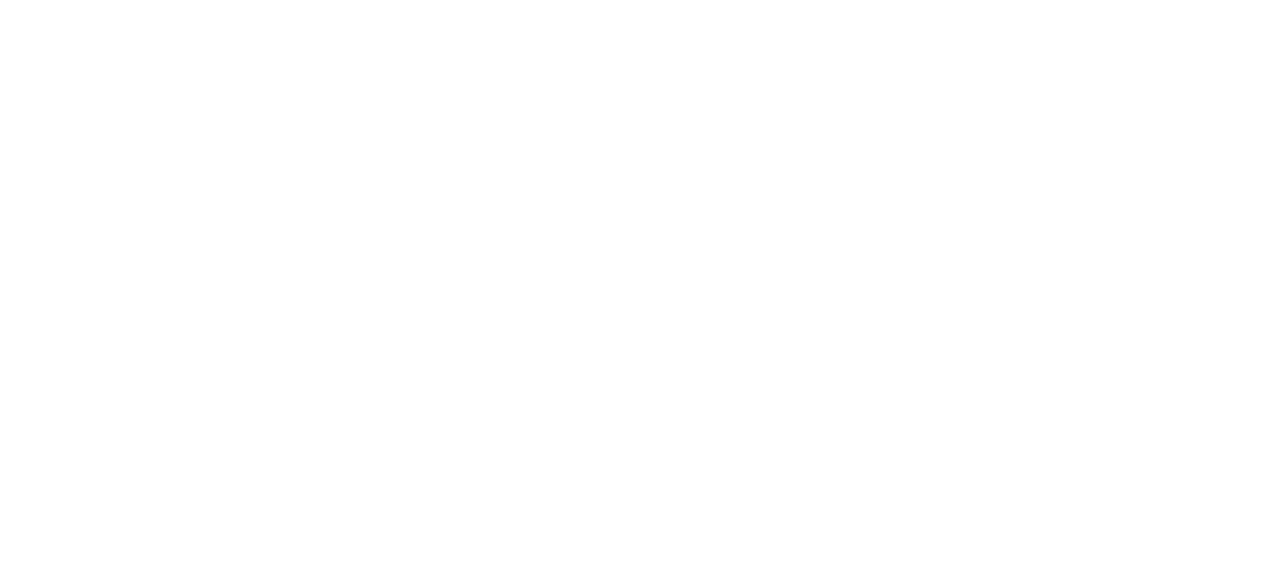
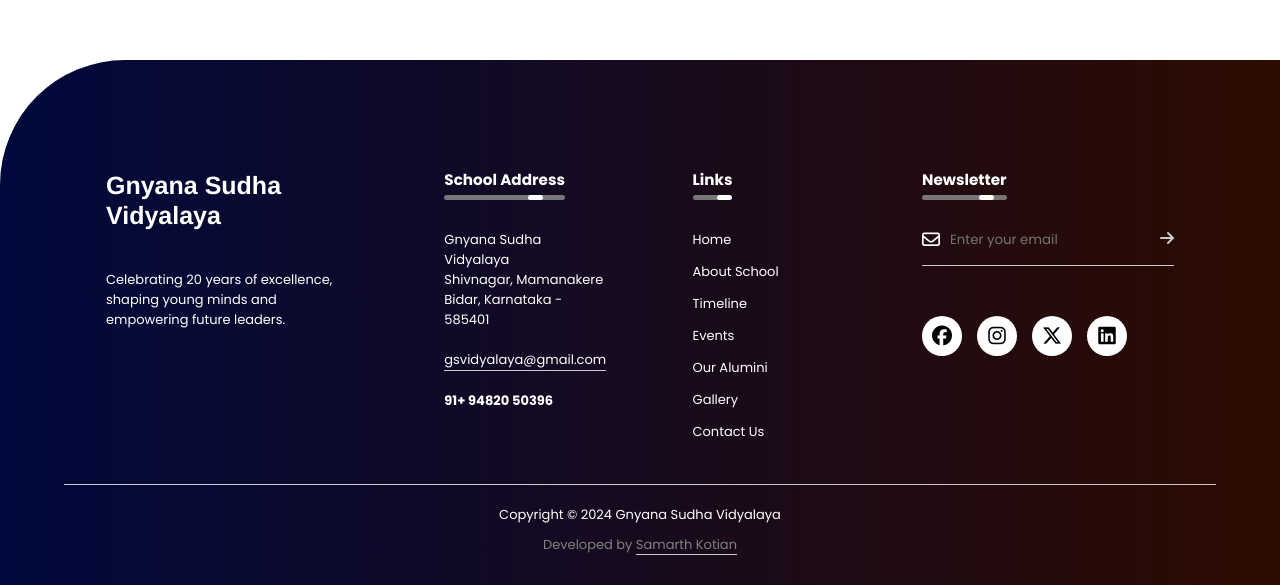
Before and after one commit to Samarthsteve/Project-GSV, a React (Vite) app in the folder Project-GSV/: page / in a window 1280 px wide. Shown: the part 215-800 px from the top of the page. Built offline with nearby package versions, Linux system fonts and the light colour scheme.

Commit message:
Footer completed

```diff
--- a/Project-GSV/index.html
+++ b/Project-GSV/index.html
@@ -4,6 +4,8 @@
     <meta charset="UTF-8" />
     <meta name="viewport" content="width=device-width, initial-scale=1.0" />
     <title>Gnyana Sudha Vidyalaya</title>
+
+    <script src="https://kit.fontawesome.com/a07b76522a.js" crossorigin="anonymous"></script>
   </head>
   <body>
     <div id="root"></div>
--- /dev/null
+++ b/Project-GSV/src/App.css
@@ -0,0 +1,10 @@
+@import url('https://fonts.googleapis.com/css2?family=Poppins:ital,wght@0,100;0,200;0,300;0,400;0,500;0,600;0,700;0,800;0,900;1,100;1,200;1,300;1,400;1,500;1,600;1,700;1,800;1,900&display=swap');
+
+@import url('https://fonts.googleapis.com/css2?family=Arimo:ital,wght@0,400..700;1,400..700&display=swap');
+
+* {
+  margin: 0;
+  padding: 0;
+  box-sizing: border-box;
+  font-family: "Poppins", sans-serif;
+}
--- a/Project-GSV/src/App.tsx
+++ b/Project-GSV/src/App.tsx
@@ -1,7 +1,10 @@
+import './App.css'
+import Footer from './components/Footer'
 
 function App() {
   return (
     <>
+      <Footer />
     </>
   )
 }
--- /dev/null
+++ b/Project-GSV/src/components/Footer.tsx
@@ -0,0 +1,55 @@
+import '../styles/Footer.css'
+
+export default function Footer() {
+  return (
+  <footer>
+    <div className="row">
+      <div className="col">
+        <h3 className="logo">Gnyana Sudha Vidyalaya</h3>
+        <p>Celebrating 20 years of excellence, shaping young minds and empowering future leaders.</p>
+      </div>
+
+      <div className="col">
+        <h3>School Address <div className="underline"><span></span></div></h3>
+        <p>Gnyana Sudha Vidyalaya</p>
+        <p>Shivnagar, Mamanakere</p>
+        <p>Bidar, Karnataka - 585401</p>
+        <p className="email-id">gsvidyalaya@gmail.com</p>
+        <h4>91+ 94820 50396</h4>
+      </div>
+
+      <div className="col">
+        <h3>Links  <div className="underline"><span></span></div></h3>
+        <ul>
+          <li><a href="">Home</a></li>
+          <li><a href="">About School</a></li>
+          <li><a href="">Timeline</a></li>
+          <li><a href="">Events</a></li>
+          <li><a href="">Our Alumini</a></li>
+          <li><a href="">Gallery</a></li>
+          <li><a href="">Contact Us</a></li>
+        </ul>
+      </div>
+
+      <div className="col">
+        <h3>Newsletter  <div className="underline"><span></span></div></h3>
+        <form>
+          <i className="fa-regular fa-envelope"></i>
+          <input type="email" placeholder="Enter your email" required/>
+          <button type="submit"><i className="fa-solid fa-arrow-right"></i></button>
+        </form>
+
+        <div className="social-icons">
+        <i className="fa-brands fa-facebook"></i>
+        <i className="fa-brands fa-instagram"></i>
+        <i className="fa-brands fa-x-twitter"></i>
+        <i className="fa-brands fa-linkedin"></i>
+        </div>
+      </div>
+    </div>
+    <hr/>
+    <p className="copyright">Copyright &copy; 2024 Gnyana Sudha Vidyalaya</p>
+    <p className="copyright dev">Developed by <a>Samarth Kotian</a></p>
+  </footer>
+  );
+}
--- /dev/null
+++ b/Project-GSV/src/styles/Footer.css
@@ -0,0 +1,193 @@
+footer {
+  width: 100%;
+  position: absolute;
+  bottom: 0;
+  background: linear-gradient(to right, #00093c, #2d0b00);
+  color: #fff;
+  padding: 100px 0 30px;
+  border-top-left-radius: 125px;
+  font-size: 13px;
+  line-height: 20px;
+}
+
+footer * {
+  -webkit-tap-highlight-color: transparent;
+}
+
+.row {
+  width: 85%;
+  margin: auto;
+  display: flex;
+  flex-wrap: wrap;
+  align-items: flex-start;
+  justify-content: space-between;
+}
+
+.col {
+  flex-basis: 25%;
+  padding: 10px;
+}
+
+.col:nth-child(2), .col:nth-child(3){
+  flex-basis: 15%;
+}
+
+.logo {
+  margin-bottom: 30px;
+  font-family: Arimo, sans-serif;
+  font-size: 25px;
+  line-height: 30px;
+
+}
+
+.col h3 {
+  width: fit-content;
+  margin-bottom: 40px;
+  position: relative;
+}
+
+.col .email-id {
+  width: fit-content;
+  border-bottom: 1px solid #ccc;
+  margin: 20px 0;
+}
+
+.col ul li {
+  list-style: none;
+  margin-bottom: 12px;
+}
+
+.col ul li a {
+  text-decoration: none;
+  color: #fff;
+}
+
+.col ul li a:active {
+  color: #F4D35E;
+}
+
+.col form {
+  padding-bottom: 15px;
+  display: flex;
+  align-items: center;
+  justify-content: space-between;
+  border-bottom: 1px solid #ccc;
+  margin-bottom: 50px;
+}
+
+.col form .fa-regular {
+  font-size: 18px;
+  margin-right: 10px;
+}
+
+.col form input {
+  width: 100%;
+  background: transparent;
+  color: #ccc;
+  border: 0;
+  outline: none;
+}
+
+.col form button {
+  background: transparent;
+  border: 0;
+  outline: none;
+  cursor: pointer;
+}
+
+.col form button .fa-solid {
+  font-size: 16px;
+  color: #ccc;
+}
+
+.col .social-icons .fa-brands {
+  width: 40px;
+  height: 40px;
+  border-radius: 50%;
+  text-align: center;
+  line-height: 40px;
+  font-size: 20px;
+  color: #000;
+  background: #fff;
+  margin-right: 15px;
+  margin-bottom: 10px;
+  cursor: pointer;
+}
+
+.col .social-icons .fa-brands:active {
+  background: #F4D35E;
+}
+
+hr {
+  width: 90%;
+  border: 0;
+  border-bottom: 1px solid #ccc;
+  margin: 20px auto;
+}
+
+.copyright {
+  text-align: center;
+}
+
+.dev {
+  margin-top: 10px;
+  color: #808080;
+}
+
+.dev a {
+  text-decoration: none;
+  border-bottom: 1px solid #ccc;
+}
+
+.dev a:active {
+  color: #F4D35E;
+  border-bottom: none;
+}
+
+.col .underline {
+  width: 100%;
+  height: 5px;
+  background: #767676;
+  border-radius: 3px;
+  position: absolute;
+  top: 25px;
+  left: 0;
+  overflow: hidden;
+}
+.col .underline span {
+  width: 15px;
+  height: 100%;
+  background: #fff;
+  border-radius: 3px;
+  position: absolute;
+  top: 0;
+  left: 10px;
+  animation: moving 2s linear infinite;
+}
+
+@keyframes moving {
+  0% {
+    left: -20px;
+  }
+  100% {
+    left: 100%;
+  }
+}
+
+@media (max-width: 700px) {
+  footer {
+    bottom: unset;
+  }
+
+  .col {
+    flex-basis: 100%;
+  }
+
+  .col:nth-child(2), .col:nth-child(3) {
+    flex-basis: 100%;
+  }
+
+  .col .social-icons .fa-brands {
+    margin-bottom: 0;
+  }
+}
```
